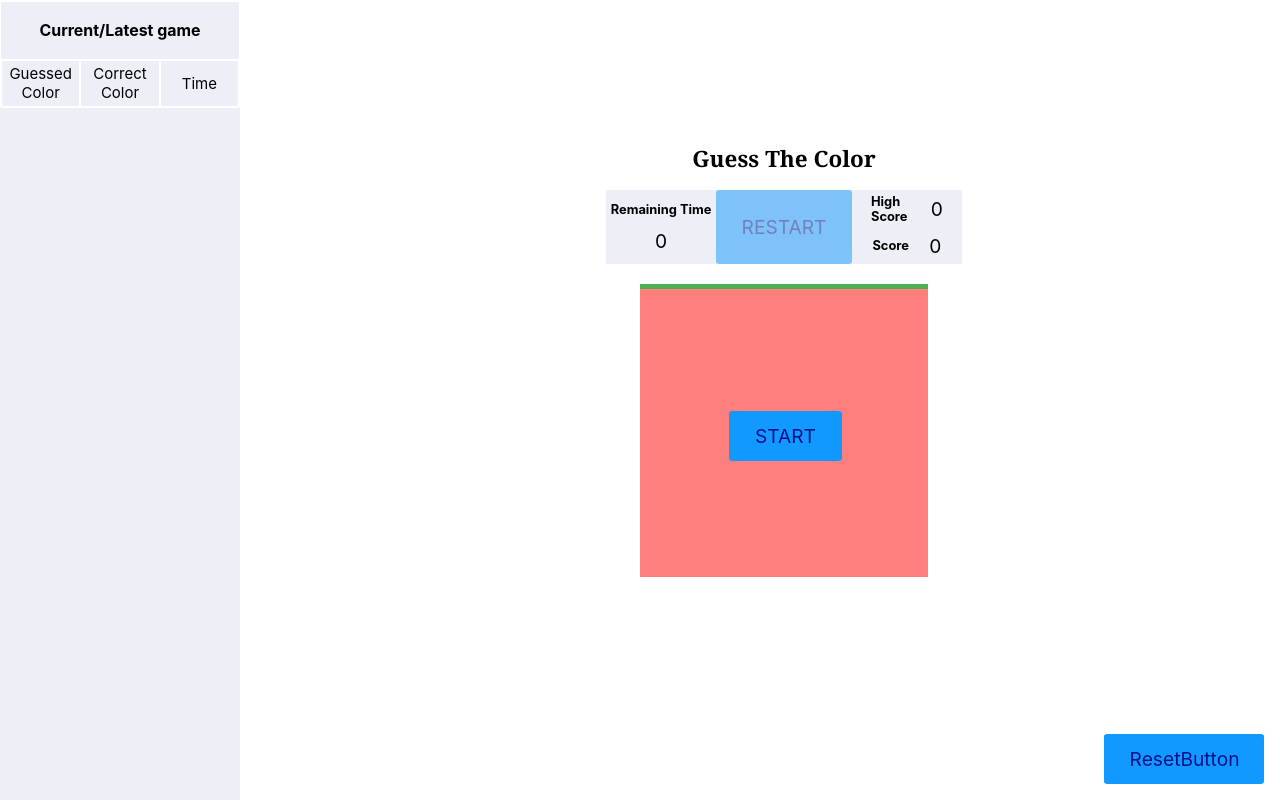
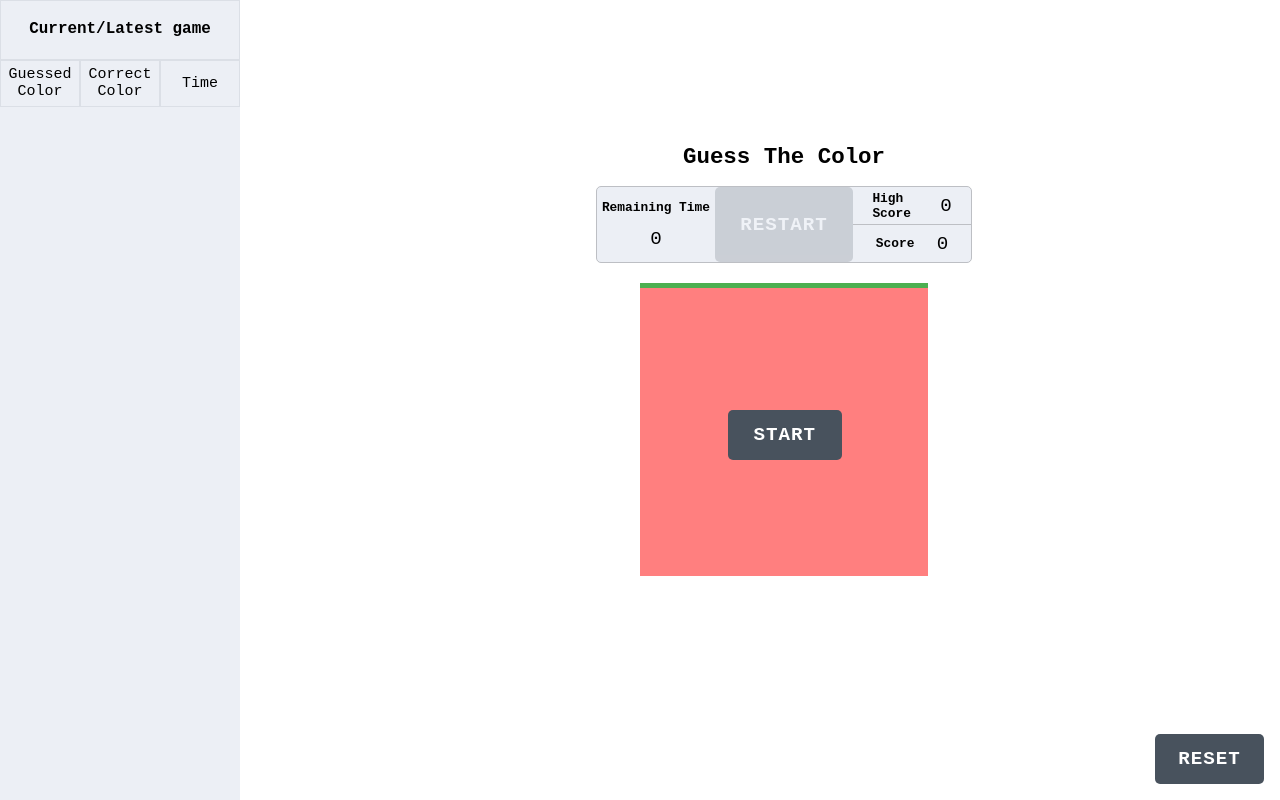
Before and after one commit to beatrizodsk/guess-the-color-game, a React (Vite) app: page / in a window 1280 px wide. Built offline with nearby package versions, Linux system fonts and the light colour scheme.

Commit message:
Improve aesthetic

```diff
--- a/public/style.css
+++ b/public/style.css
@@ -1,11 +1,10 @@
 html {
-  --font: -apple-system, BlinkMacSystemFont, 'Segoe UI', Roboto, Oxygen, Ubuntu,
-    Cantarell, 'Open Sans', 'Helvetica Neue', sans-serif;
-  --font-title: Georgia, 'Times New Roman', Times, serif;
+  --font: 'Martian Mono', monospace;
+  --font-title: 'Martian Mono', monospace;
   --font-size: 1.2rem;
-  --color: #19f;
-  --color-light: #adf;
-  --color-dark: #018;
+  --color: #000;
+  --color-light: #ffffff;
+  --color-dark: #48525D;
   --radius: 0.2rem;
 }
 
@@ -73,17 +72,23 @@ textarea:focus {
 button {
   cursor: pointer;
   border: none;
-  border-radius: var(--radius);
+  border-radius: 5px;
   transition: 0.1s;
-  background: var(--color);
-  color: var(--color-dark);
+  background: var(--color-dark);
+  color: var(--color-light);
   padding: 0.8rem 1.6rem;
+  text-transform: uppercase;
+  letter-spacing: 1px;
+  font-weight: 700;
+  outline: none;
+  -webkit-transition: all 0.3s;
+  -moz-transition: all 0.3s;
+  transition: all 0.3s;
 }
 
 button:hover,
 button:focus {
   background: var(--color);
-  box-shadow: 0 0 0 3px var(--color-light), 0 0 0 4px var(--color);
   outline: none;
 }
 
@@ -92,8 +97,8 @@ button:active {
 }
 
 button:disabled {
-  opacity: 0.5;
-  cursor: wait;
+  opacity: 0.2;
+  cursor: not-allowed;
 }
 
 hr {
--- a/src/components/GuessedColor/GuessedColor.css
+++ b/src/components/GuessedColor/GuessedColor.css
@@ -1,7 +1,7 @@
 .guessedcolor-container {
-    width: fit-content;
+    width: 20em;
     display: flex;
-    justify-content: center;
+    justify-content: space-evenly;
     align-items: center;
     border-radius: 5px;
     font-size: 1rem;
--- a/src/components/ResetButton/ResetButton.css
+++ b/src/components/ResetButton/ResetButton.css
@@ -1,7 +1,10 @@
 .reset-button {
     height: 50px;
-    width: 160px;
+    width: 108.97px;
     position: fixed;
+    display: flex;
+    justify-content: center;
+    align-items: center;
     bottom: 1rem;
     right: 1rem;
 }
--- a/src/components/ResetButton/ResetButton.jsx
+++ b/src/components/ResetButton/ResetButton.jsx
@@ -12,7 +12,7 @@ const ResetButton = () => {
   return (
     <>
       <button className="reset-button" onClick={handleReset}>
-        ResetButton
+        Reset
       </button>
     </>
   );
--- a/src/components/Scoreboard/Scoreboard.css
+++ b/src/components/Scoreboard/Scoreboard.css
@@ -3,10 +3,11 @@
     display: flex;
     max-width: 400px;
     max-height: 80px;
+    border: 1px solid #BDBFC4;
+    border-radius: 5px;
 }
 
 .remaining-time {
-    /* border: 1px solid yellow; */
     display: flex;
     justify-content: center;
     align-items: center;
@@ -14,7 +15,6 @@
 }
 
 .time-container {
-    /* border: 1px solid rgb(47, 187, 11); */
     height: 100%;
     width: 100%;
     display: flex;
@@ -25,7 +25,7 @@
 }
 
 .restart {
-    /* border: 1px solid rgb(77, 83, 139); */
+
 }
 
 button {
@@ -33,21 +33,19 @@ button {
 }
 
 .score-container {
-    /* border: 1px solid rgb(202, 1, 1); */
     width: 40%;
 }
 
 .high-score {
-    /* border: 1px solid rgb(84, 122, 88); */
     display: flex;
     align-items: center;
     justify-content: space-evenly;
     height: 37px;
     padding: 0 19px;
+    border-bottom: 1px solid #BDBFC4;
 }
 
 .score {
-    /* border: 1px solid black; */
     display: flex;
     align-items: center;
     justify-content: space-evenly;
--- a/src/components/SideBar/SideBar.css
+++ b/src/components/SideBar/SideBar.css
@@ -8,10 +8,11 @@
     display: block;
     overflow-y: auto;
     overflow-x: hidden;
+    scrollbar-width: thin;
+    scrollbar-color: #DBDFE6 transparent;
 }
 
 .sandwich-menu-button {
-    /* background-color: violet; */
     position: fixed;
     height: 50px;
     width: 100px;
@@ -34,11 +35,19 @@ h5 {
     align-items: center;
     justify-content: center;
     color: black;
-    border: 1px solid white;
+    border: 1px solid #DBDFE6;
+}
+
+.header-container-overlay {
+    display: flex;
+    flex-direction: column;
+    align-items: center;
+    justify-content: center;
+    margin-top: 5em;
+    background-color: #DBDFE6;
 }
 
 .header {
-    border: 1px solid white;
     width: 100%;
     height: 2em;
     padding-top: 1em;
@@ -46,35 +55,63 @@ h5 {
 }
 
 .header-obs {
-    /* border: 1px solid darkslateblue; */
     width: 100%;
     height: 3em;
     font-size: 15px;
     display: flex;
     align-items: center;
     text-align: center;
+    border-top: 2px solid #DBDFE6;
+}
+
+.header-obs-overlay {
+    width: 100%;
+    height: 3em;
+    font-size: 15px;
+    display: flex;
+    align-items: center;
+    text-align: center;
+    border-top: 2px solid #ECEFF5;
+    background-color: #DBDFE6;
 }
 
 .sidebar-guessed-color {
-    border: 1px solid white;
     width: 33.3%;
     height: 47px;
     display: flex;
     justify-content: center;
     align-items: center;
+    border-right: 2px solid #DBDFE6;
 }
 
-.sidebar-correct-color {
-    border: 1px solid white;
+.sidebar-guessed-color-overlay {
     width: 33.3%;
     height: 47px;
     display: flex;
     justify-content: center;
     align-items: center;
+    border-right: 2px solid #ECEFF5;
+}
+
+.sidebar-correct-color {
+    width: 33.3%;
+    height: 47px;
+    display: flex;
+    justify-content: center;
+    align-items: center;
+    border-right: 2px solid #DBDFE6;
+}
+
+.sidebar-correct-color-overlay {
+    width: 33.3%;
+    height: 47px;
+    display: flex;
+    justify-content: center;
+    align-items: center;
+    border-right: 2px solid #ECEFF5;
 }
 
 .sidebar-score {
-    border: 1px solid white;
     width: 33.3%;
     height: 47px;
     display: flex;
@@ -94,21 +131,26 @@ h5 {
 }
 
 .correct-answer {
-    /* border: 1px solid white; */
     display: flex;
     align-items: center;
     height: 3em;
+    /* opacity: 0;
+    transform: translate(0, 10vh);
+    transition: all 1s;       */
 }
 
+/* .correct-answer-visible {
+    opacity: 1;
+    transform: translate(0, 0);
+} */
+
 .wrong-answer {
-    /* border: 1px solid white; */
     display: flex;
     align-items: center;
     height: 3em;
 }
 
 .color-correct-answer-container {
-    /* border: 1px solid white; */
     width: 33.3%;
     height: 100%;
     font-size: medium;
@@ -118,7 +160,6 @@ h5 {
 }
 
 .color-wrong-answer-container {
-    /* border: 1px solid white; */
     width: 33.3%;
     height: 100%;
     font-size: medium;
@@ -128,7 +169,6 @@ h5 {
 }
 
 .color-correct-answer-container-wide {
-    /* border: 1px solid white; */
     width: 70%;
     height: 100%;
     font-size: medium;
@@ -153,7 +193,6 @@ h5 {
 }
 
 .score-answer {
-    /* border: 1px solid white; */
     width: 33.3%;
     height: 100%;
     display: flex;
@@ -168,25 +207,26 @@ h5 {
     left: 0;
     width: 100%;
     height: 100%;
-    background-color: rgba(0, 0, 0, 0.8); /* Cor de fundo escura com transparência */
-    z-index: 999; /* Certifique-se de que este elemento esteja acima dos outros */
+    background-color: rgba(0, 0, 0, 0.8);
+    z-index: 999;
     display: flex;
     flex-direction: column;
-    color: white;
+    color: black;
     overflow-y: auto;
     overflow-x: hidden;
+    scrollbar-width: thin;
+    scrollbar-color: #DBDFE6 transparent;
 }
 
-.header-container-overlay {
-    /* border: 1px solid salmon; */
-    display: flex;
-    flex-direction: column;
-    align-items: center;
-    justify-content: center;
-    margin-top: 5em;
+.even-row {
+    background-color: #DBDFE6;
 }
 
-.background-even {
+.even-row-overlay {
+    background-color: #ECEFF5;
+}
+
+.odd-row-overlay {
     background-color: #DBDFE6;
 }
 
@@ -197,3 +237,31 @@ h5 {
 .light-text {
     color: white;
 }
+
+.sidebar-container::-webkit-scrollbar {
+    width: 3px;
+    height: 3px;
+}
+
+.sidebar-container::-webkit-scrollbar-track {
+    background: transparent;
+    padding: 2px;
+}
+
+.sidebar-container::-webkit-scrollbar-thumb {
+    background-color: #ced4df;
+}
+
+.overlay-content::-webkit-scrollbar {
+    width: 3px;
+    height: 3px;
+}
+
+.overlay-content::-webkit-scrollbar-track {
+    background: transparent;
+    padding: 2px;
+}
+
+.overlay-content::-webkit-scrollbar-thumb {
+    background-color: #ced4df;
+}
--- a/src/components/SideBar/SideBar.jsx
+++ b/src/components/SideBar/SideBar.jsx
@@ -4,27 +4,20 @@ import { useState, useEffect } from 'react';
 import { useAppState } from '../../contexts/AppStateContext';
 
 const SideBar = () => {
-  const { userAnswers, gameStarted } = useAppState();
+  const { userAnswers } = useAppState();
   const [showMenuButton, setShowMenuButton] = useState(false);
   const [isMenuOpen, setIsMenuOpen] = useState(false);
 
-  const isIndexEven = (index) => {
-    return index % 2 === 0;
-  };
-
-  // Função para verificar se uma cor é clara ou escura
-  const isColorDark = (hexColor) => {
-    // Converter cor hexadecimal para RGB
+  const isTextDark = (hexColor) => {
     const r = parseInt(hexColor.slice(1, 3), 16);
     const g = parseInt(hexColor.slice(3, 5), 16);
     const b = parseInt(hexColor.slice(5, 7), 16);
 
-    // Calcular o brilho da cor
-    const brightness = (r * 299 + g * 587 + b * 114) / 1000;
+    const luminance = (0.299 * r + 0.587 * g + 0.114 * b) / 255;
 
-    // Retorna verdadeiro se a cor for escura, falso se for clara
-    return brightness < 128; // Você pode ajustar esse valor se necessário
+    return luminance > 0.6 ? true : false;
   };
+
 
   useEffect(() => {
     const checkScreenSize = () => {
@@ -62,10 +55,9 @@ const SideBar = () => {
         </div>
         <div className="sibedar-content">
           {userAnswers.map((userAnswer, index) => (
-            <div key={index}>
+            <div key={index} className={`${index % 2 === 0 ? 'even-row' : ''}`}>
               {userAnswer.selectedColor === userAnswer.correctColor ? (
-                // Exibir informações de resposta correta
-                <div className={`correct-answer ${isColorDark(userAnswer.selectedColor) ? 'light-text' : 'dark-text'}`}>
+                <div className={`correct-answer ${isTextDark(userAnswer.selectedColor) ? 'dark-text' : 'light-text'}`}>
                   <div className="color-correct-answer-container-wide">
                     <div className="color-correct-answer-wide" style={{ backgroundColor: userAnswer.correctColor }}>
                       {userAnswer.selectedColor}
@@ -76,8 +68,7 @@ const SideBar = () => {
                   </div>
                 </div>
               ) : (
-                // Exibir informações de resposta errada
-                <div className={`wrong-answer ${isColorDark(userAnswer.selectedColor) ? 'light-text' : 'dark-text'}`}>
+                <div className={`wrong-answer ${isTextDark(userAnswer.selectedColor) ? 'dark-text' : 'light-text'}`}>
                   <div className="color-wrong-answer-container">
                     <div className="color-wrong-answer" style={{ backgroundColor: userAnswer.selectedColor }}>
                       {userAnswer.selectedColor}
@@ -106,20 +97,17 @@ const SideBar = () => {
             <div className="header">
               <h5>Current/Latest game</h5>
             </div>
-            {/* {gameStarted && ( */}
-            <div className="header-obs">
-              <div className="sidebar-guessed-color">Guessed Color</div>
-              <div className="sidebar-correct-color">Correct Color</div>
+            <div className="header-obs-overlay">
+              <div className="sidebar-guessed-color-overlay">Guessed Color</div>
+              <div className="sidebar-correct-color-overlay">Correct Color</div>
               <div className="sidebar-score">Time</div>
             </div>
-            {/* )} */}
           </div>
           <div className="sibedar-content">
             {userAnswers.map((userAnswer, index) => (
-              <div key={index}>
+              <div key={index} className={`${index % 2 === 0 ? 'even-row-overlay' : 'odd-row-overlay'}`}>
                 {userAnswer.selectedColor === userAnswer.correctColor ? (
-                // Exibir informações de resposta correta
-                  <div className={`correct-answer ${isColorDark(userAnswer.selectedColor) ? 'light-text' : 'dark-text'}`}>
+                  <div className={`correct-answer ${isTextDark(userAnswer.selectedColor) ? 'dark-text' : 'light-text'}`}>
                     <div className="color-correct-answer-container-wide">
                       <div className="color-correct-answer-wide" style={{ backgroundColor: userAnswer.correctColor }}>
                         {userAnswer.selectedColor}
@@ -130,8 +118,7 @@ const SideBar = () => {
                     </div>
                   </div>
                 ) : (
-                // Exibir informações de resposta errada
-                  <div className={`wrong-answer ${isColorDark(userAnswer.selectedColor) ? 'light-text' : 'dark-text'}`}>
+                  <div className={`wrong-answer ${isTextDark(userAnswer.selectedColor) ? 'dark-text' : 'light-text'}`}>
                     <div className="color-wrong-answer-container">
                       <div className="color-wrong-answer" style={{ backgroundColor: userAnswer.selectedColor }}>
                         {userAnswer.selectedColor}
```
Also changed, not shown: vercel.json (added).
